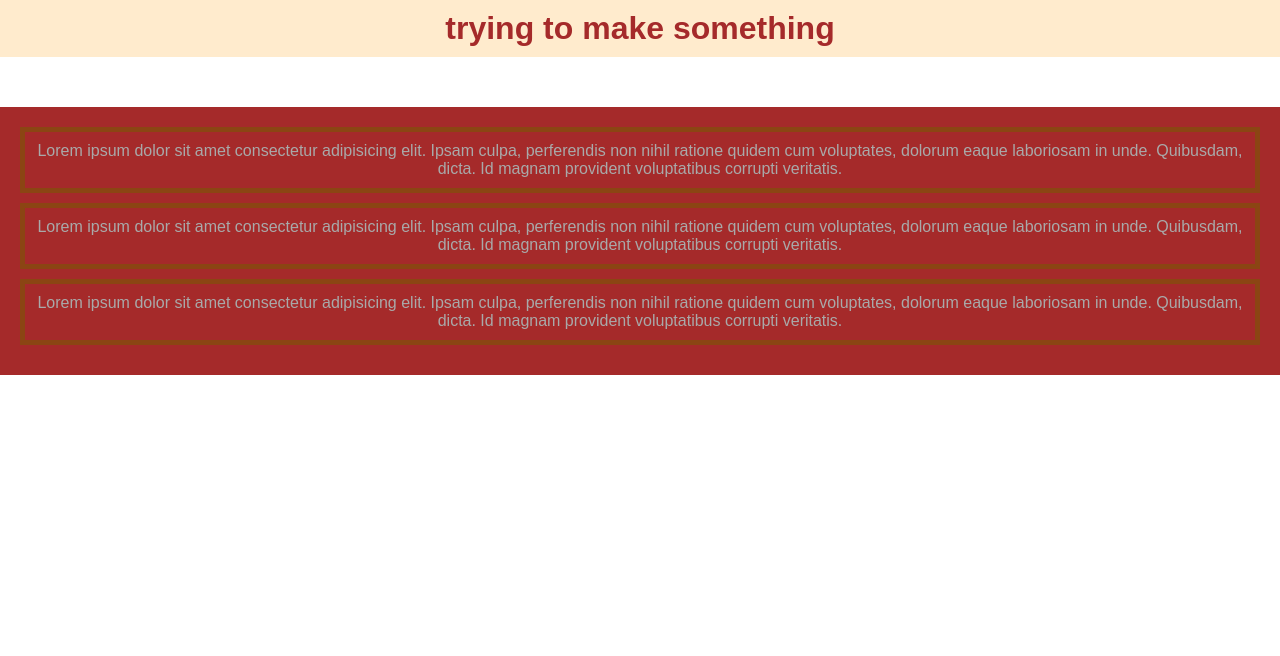
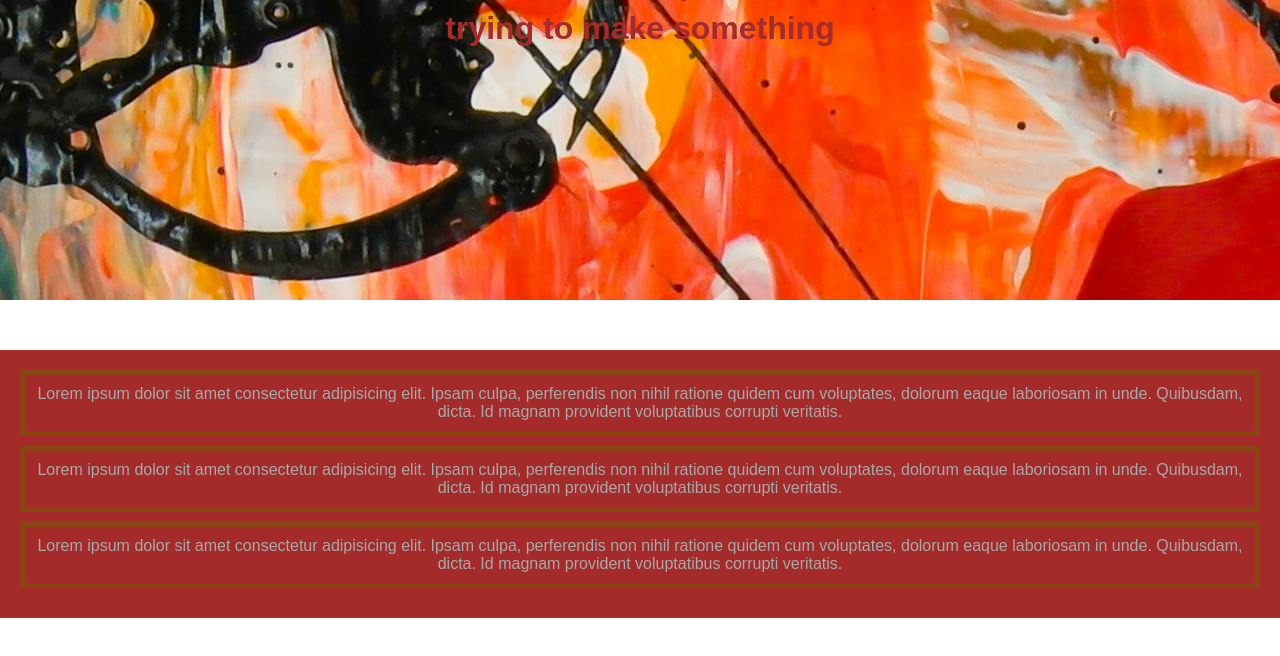
Before and after one commit to riazul78/ishq-wala, a plain HTML site: page index.html in a window 1280 px wide. Drawn offline with Linux system fonts and the light colour scheme.

Commit message:
cover image

```diff
--- a/index.html
+++ b/index.html
@@ -6,7 +6,7 @@
     <title>rah-e-ishq</title>
     <link rel="stylesheet" href="style.css">
 </head>
-<header>
+<header class="head">
     <h1 id="matha">trying to make something</h1>
 </header>
 <body>
@@ -15,5 +15,6 @@
         <p class="childs">Lorem ipsum dolor sit amet consectetur adipisicing elit. Ipsam culpa, perferendis non nihil ratione quidem cum voluptates, dolorum eaque laboriosam in unde. Quibusdam, dicta. Id magnam provident voluptatibus corrupti veritatis.</p>
         <p class="childs">Lorem ipsum dolor sit amet consectetur adipisicing elit. Ipsam culpa, perferendis non nihil ratione quidem cum voluptates, dolorum eaque laboriosam in unde. Quibusdam, dicta. Id magnam provident voluptatibus corrupti veritatis.</p>
      </div>
+
 </body>
 </html>
--- a/style.css
+++ b/style.css
@@ -3,8 +3,12 @@
     padding: 0;
     font-family: sans-serif;
 }
+.head{
+      background-image: url('colors.jpg');
+      height: 300px;
+}
 #matha{
-    background-color: blanchedalmond;
+    /* background-color: blanchedalmond; */
     color: brown;
     text-align: center;
     padding: 10px;
```
Also changed, not shown: colors.jpg (added).
